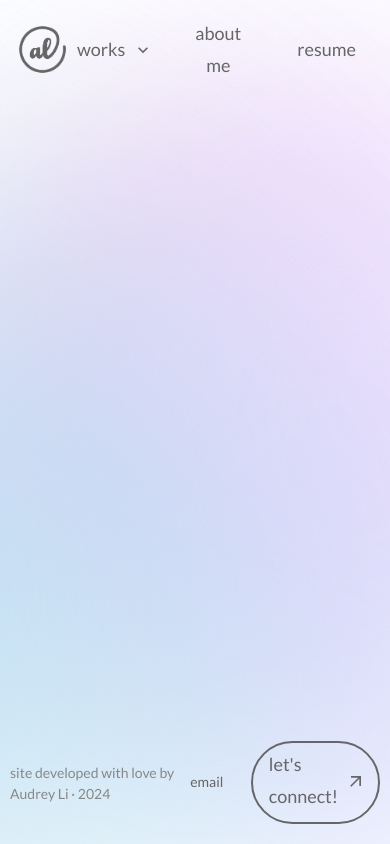
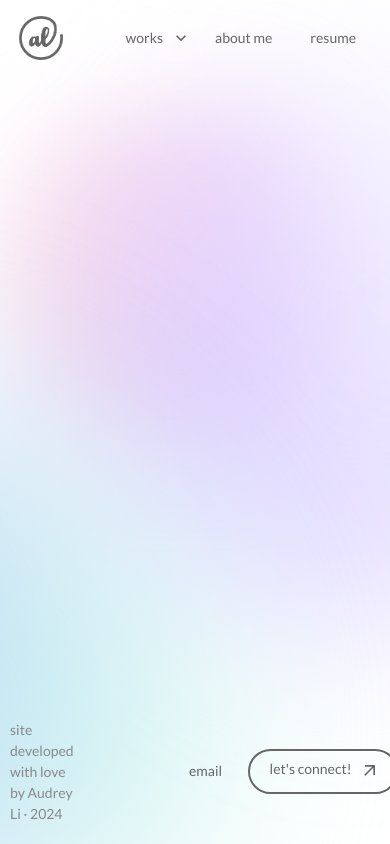
Before and after one commit to audreyyli/portfolio, a Next.js app in the folder portfolio/: page / in a window 390 px wide. Shown: the top 844 px of the page. Built offline with nearby package versions, Linux system fonts and the light colour scheme.

Commit message:
made responsive

```diff
--- a/portfolio/app/components/carousel/carousel.js
+++ b/portfolio/app/components/carousel/carousel.js
@@ -1,11 +1,41 @@
 "use client";
 import React from "react";
 import { motion, useSpring, useTransform } from "framer-motion";
+import { useTheme, useMediaQuery } from "@mui/material";
 import Aside from "../projects/aside";
 
-const Carousel = ({ triggerScroll, items, itemWidth = "650px", gap = "40px" }) => {
-  // Map triggerScroll to desired x positions
-  const mappedX = useTransform(triggerScroll, [0, 1], ["0%", "-4400%"]);
+const Carousel = ({ triggerScroll, items }) => {
+  const theme = useTheme();
+
+  // Determine screen size with Material-UI breakpoints
+  const isXs = useMediaQuery(theme.breakpoints.down("sm"));
+  const isSm = useMediaQuery(theme.breakpoints.between("sm", "md"));
+  const isMdUp = useMediaQuery(theme.breakpoints.up("md"));
+
+  // Responsive itemWidth based on screen size
+  const itemWidth = isXs
+    ? "480px"
+    : isSm
+    ? "500px"
+    : "650px";
+
+  // Responsive gap based on screen size
+  const gap = isXs
+    ? "20px"
+    : isSm
+    ? "40px"
+    : "40px";
+
+  // Adjust mappedX values based on screen size
+  const mappedX = useTransform(
+    triggerScroll,
+    [0, 1],
+    isXs
+      ? ["0%", "-4510%"]
+      : isSm
+      ? ["0%", "-3400%"]
+      : ["0%", "-4400%"]
+  );
 
   // Use spring for smooth, non-bouncy scrolling
   const x = useSpring(mappedX, {
@@ -19,7 +49,7 @@ const Carousel = ({ triggerScroll, items, itemWidth = "650px", gap = "40px" }) =
       style={{
         position: "relative",
         margin: "0 auto",
-        maxWidth: "1200px", // Limit carousel width
+        maxWidth: "1200px",
       }}
     >
       {/* Scrollable container */}
--- a/portfolio/app/components/footer/footer.js
+++ b/portfolio/app/components/footer/footer.js
@@ -34,7 +34,8 @@ const Footer = () => {
         sx={{
           display: "flex",
           alignItems: "center",
-          gap: { xs: "12px", md: "20px" },
+          gap: { xs: "10px", md: "20px" },
+          marginLeft: { xs: "100px", md: "0" },
         }}
       >
         {/* Email Button */}
@@ -78,7 +79,7 @@ const Footer = () => {
           variant="contained"
           endIcon={<ArrowOutward />}
           sx={{
-            fontSize: "18px",
+            fontSize: { xs: "14px", sm: "16px", md: "18px" },
             textTransform: "none",
             backgroundColor: "transparent",
             color: "#666",
@@ -89,6 +90,7 @@ const Footer = () => {
             position: "relative",
             overflow: "hidden",
             transition: "all 0.3s ease-in-out",
+            width: { xs: "150px", sm: "170px", md: "auto" },
             "& .MuiButton-endIcon": {
               transition: "transform 0.3s ease-in-out",
             },
--- a/portfolio/app/components/header/header.js
+++ b/portfolio/app/components/header/header.js
@@ -55,13 +55,13 @@ export default function Header() {
                 component="img"
                 src={isHovered ? '/images/logoHover.png' : '/images/logo.png'}
                 alt="Logo"
-                sx={{ width: '60px', height: 'auto', cursor: 'pointer' }}
+                sx={{ width: { xs: "50px", md: "60px" }, height: 'auto', cursor: 'pointer' }}
               />
             </Link>
           </Box>
 
           {/* Right: Navigation */}
-          <Box sx={{ display: 'flex', flexGrow: 1, justifyContent: 'flex-end', alignItems: 'center', gap: '20px' }}>
+          <Box sx={{ display: 'flex', flexGrow: 1, justifyContent: 'flex-end', alignItems: 'center', gap: { xs: "2px", md: '20px' } }}>
             <Box
               onMouseEnter={handleMenuOpen}
               onMouseLeave={handleMenuClose}
@@ -73,7 +73,7 @@ export default function Header() {
                 sx={{
                   textTransform: 'none',
                   fontWeight: 400,
-                  fontSize: '18px',
+                  fontSize: { xs: "14px", sm: "16px", md: "18px" },
                   color: '#666',
                   position: 'relative',
                   overflow: 'hidden',
@@ -137,7 +137,7 @@ export default function Header() {
                 <MenuItem
                   onClick={handleMenuClose}
                   sx={{
-                    fontSize: '16px',
+                    fontSize: { xs: "14px", sm: "16px", md: "18px" },
                     fontWeight: 400,
                     color: '#666',
                     textTransform: 'none',
@@ -172,10 +172,10 @@ export default function Header() {
               </Menu>
             </Box>
             <Link href="/about" passHref>
-              <CustomButton variantType="header" sx={{ textTransform: 'none' }}>about me</CustomButton>
+              <CustomButton variantType="header" sx={{ textTransform: 'none', fontSize: { xs: "14px", sm: "16px", md: "18px" }, }}>about me</CustomButton>
             </Link>
             <Link href="https://drive.google.com/file/d/1T9rz24Lk_VVmbJu8VPyuUEPD3zT7-ujs/view?usp=sharing" passHref target="_blank" rel="noopener noreferrer">
-              <CustomButton variantType="header" sx={{ textTransform: 'none' }}>resume</CustomButton>
+              <CustomButton variantType="header" sx={{ textTransform: 'none', fontSize: { xs: "14px", sm: "16px", md: "18px" }, }}>resume</CustomButton>
             </Link>
           </Box>
         </Toolbar>
--- a/portfolio/app/globals.css
+++ b/portfolio/app/globals.css
@@ -65,6 +65,14 @@ body {
   font-style: normal;
 }
 
+/* Lato Bold */
+@font-face {
+  font-family: 'Lato';
+  src: url('/fonts/Lato/Lato-Black.ttf') format('truetype');
+  font-weight: 900; /* Bold weight */
+  font-style: normal;
+}
+
 /* Lato Italic */
 @font-face {
   font-family: 'Lato';
@@ -84,7 +92,7 @@ body {
 /* Define the Amoresa font */
 @font-face {
   font-family: 'Amoresa';
-  src: url('/fonts/amoresa/Andrey Sharonov - Amoresa Regular.otf') format('opentype');
+  src: url('/fonts/Amoresa/Andrey Sharonov - Amoresa Regular.otf') format('opentype');
   font-weight: normal;
   font-style: normal;
 }
--- a/portfolio/app/page.tsx
+++ b/portfolio/app/page.tsx
@@ -145,7 +145,7 @@ function MyApp() {
           sx={{
             maxWidth: "1200px",
             margin: "0 auto",
-            padding: { xs: "15px", sm: "20px" },
+            padding: { xs: "15px", md: "18px", lg: "20px" },
             height: "100%",
             display: "flex",
             flexDirection: "column",
@@ -157,7 +157,7 @@ function MyApp() {
           <Box
             sx={{
               position: "fixed",
-              top: "20%",
+              top: { xs: "45%", lg: "20%" },
               left: 0,
               zIndex: -5,
               animation: `${floatAnimation1} 10s ease-in-out infinite`,
@@ -165,7 +165,11 @@ function MyApp() {
           >
             <Box
               sx={{
-                "--size": "700px",
+                "--size": {
+                  xs: "500px",
+                  md: "700px",
+                  lg: "700px",
+                },
                 "--speed": "10s",
                 "--easing": "cubic-bezier(0.8, 0.2, 0.2, 0.8)",
                 width: "var(--size)",
@@ -191,7 +195,11 @@ function MyApp() {
           >
             <Box
               sx={{
-                "--size": "680px",
+                "--size": {
+                  xs: "480px",
+                  md: "680px",
+                  lg: "680px",
+                },
                 "--speed": "20s",
                 "--easing": "cubic-bezier(0.8, 0.2, 0.2, 0.8)",
                 width: "var(--size)",
@@ -217,7 +225,11 @@ function MyApp() {
           >
             <Box
               sx={{
-                "--size": "500px",
+                "--size": {
+                  xs: "300px",
+                  md: "500px",
+                  lg: "500px",
+                },
                 "--speed": "15s",
                 "--easing": "cubic-bezier(0.8, 0.2, 0.2, 0.8)",
                 width: "var(--size)",
@@ -251,18 +263,18 @@ function MyApp() {
                 flexDirection: "column",
                 justifyContent: "center",
                 alignItems: "flex-start",
-                marginTop: "10px",
+                marginTop: { xs: "-30px", lg: "10px" } ,
               }}
             >
               <Typography
                 sx={{
-                  fontSize: { xs: "18px", md: "24px" },
+                  fontSize: { xs: "20px", md: "22px", lg: "24px" },
                   fontWeight: 100,
                   textTransform: "none",
                   color: "#666",
                   fontFamily: "Lato",
                   margin: "0 auto",
-                  marginBottom: "60px",
+                  marginBottom: { xs: "30px", md: "60px" },
                   textAlign: "center",
                 }}
               >
@@ -282,36 +294,37 @@ function MyApp() {
                 <Typography
                   variant="h4"
                   sx={{
-                    fontWeight: "bold",
+                    fontWeight: 900,
                     position: "absolute",
-                    color: "#DDD",
-                    fontSize: { xs: "200px", md: "300px" },
+                    color: "#BBB",
+                    fontSize: { xs: "180px", md: "300px" },
                     fontFamily: "Lato",
                     fontStyle: "normal",
                     zIndex: 0,
                     transform: "translate(-50%, -50%)",
-                    top: "25%",
-                    left: "53%",
+                    top: { xs: "70%", md: "25%" },
+                    left: { xs: "55%", md: "53%" },
                   }}
                 >
                   &
                 </Typography>
 
                 {/* Simple */}
-                <Box sx={{ display: "flex", alignItems: "baseline", zIndex: 1 }}>
+                <Box sx={{ display: "flex", alignItems: "baseline", zIndex: 1, }}>
                   <Typography
                     variant="h4"
                     sx={{
                       textTransform: "none",
                       color: "#666",
-                      fontSize: { xs: "60px", md: "180px" },
+                      fontSize: { xs: "110px", md: "180px" },
                       fontFamily: "Amoresa",
                       fontStyle: "normal",
                       transform: "rotate(5deg)",
-                      paddingRight: "15px",
+                      paddingRight: { xs: "0px", md: "15px" },
                       display: "inline-block",
-                      position: "relative",
+                      position: { xs: "relative", md: undefined },
                       top: "-20px",
+                      left: { xs: "20%", md: "0" }
                     }}
                   >
                     S
@@ -322,9 +335,11 @@ function MyApp() {
                       fontWeight: 900,
                       textTransform: "none",
                       color: "#666",
-                      fontSize: { xs: "60px", md: "150px" },
+                      fontSize: { xs: "80px", md: "150px" },
                       fontFamily: "Lato",
                       fontStyle: "italic",
+                      position: { xs: "relative", md: undefined },
+                      left: { xs: "20%", md: "0" }
                     }}
                   >
                     imple
@@ -338,14 +353,15 @@ function MyApp() {
                     sx={{
                       textTransform: "none",
                       color: "#666",
-                      fontSize: { xs: "60px", md: "270px" },
+                      fontSize: { xs: "150px", md: "270px" },
                       fontFamily: "Amoresa",
                       fontStyle: "normal",
                       paddingRight: "10px",
                       display: "inline-block",
                       transform: "rotate(-5deg)",
                       position: "relative",
-                      top: "20px",
+                      top: { xs: "130px", md: "20px" },
+                      left: { xs: "-80%", md: "0" }
                     }}
                   >
                     b
@@ -356,11 +372,12 @@ function MyApp() {
                       fontWeight: 900,
                       textTransform: "none",
                       color: "#666",
-                      fontSize: { xs: "60px", md: "150px" },
+                      fontSize: { xs: "80px", md: "150px" },
                       fontFamily: "Lato",
                       fontStyle: "italic",
                       position: "relative",
-                      top: "-18px",
+                      top: { xs: "105px", md: "-18px" },
+                      left: { xs: "-80%", md: "0" }
                     }}
                   >
                     ubbly
@@ -370,11 +387,11 @@ function MyApp() {
 
               <Typography
                 sx={{
-                  fontSize: { xs: "18px", md: "24px" },
+                  fontSize: { xs: "20px", md: "22px", lg: "24px" },
                   fontWeight: 100,
                   textTransform: "none",
                   color: "#666",
-                  marginTop: "35px",
+                  marginTop: { xs: "90px", md: "5px" },
                   fontFamily: "Lato",
                   margin: "0 auto",
                   textAlign: "center",
@@ -408,7 +425,7 @@ function MyApp() {
           display: "flex",
           flexDirection: "column",
           alignItems: "flex-start",
-          marginTop: "180px",
+          marginTop: { xs: "210px", md: "180px" },
         }}
       >
         <Box
@@ -416,7 +433,7 @@ function MyApp() {
             display: "flex",
             justifyContent: "center",
             alignItems: "center",
-            gap: "50px",
+            gap: { xs: "30px", md: "50px" },
             margin: "0 auto",
             position: "relative",
           }}
@@ -445,7 +462,7 @@ function MyApp() {
                 fontWeight: 900,
                 textTransform: "none",
                 color: "#666",
-                fontSize: { xs: "60px", md: "40px" },
+                fontSize: { xs: "40px", md: "40px" },
                 fontFamily: "Lato",
                 fontStyle: "italic",
               }}
@@ -461,7 +478,7 @@ function MyApp() {
               sx={{
                 textTransform: "none",
                 color: "#666",
-                fontSize: { xs: "60px", md: "65px" },
+                fontSize: { xs: "55px", md: "65px" },
                 fontFamily: "Amoresa",
                 fontStyle: "normal",
                 display: "inline-block",
@@ -478,7 +495,7 @@ function MyApp() {
                 fontWeight: 900,
                 textTransform: "none",
                 color: "#666",
-                fontSize: { xs: "60px", md: "40px" },
+                fontSize: { xs: "40px", md: "40px" },
                 fontFamily: "Lato",
                 fontStyle: "italic",
                 position: "relative",
@@ -491,7 +508,7 @@ function MyApp() {
 
         <Typography
           sx={{
-            fontSize: { xs: "18px", md: "24px" },
+            fontSize: { xs: "20px", md: "22px", lg: "24px" },
             maxWidth: "1200px",
             fontWeight: 100,
             textTransform: "none",
@@ -510,7 +527,7 @@ function MyApp() {
               <motion.div
           style={{
             position: "fixed",
-            top: "55px",
+            top: "65px",
             left: 0,
             width: "100%",
             height: "50vh",
@@ -528,6 +545,8 @@ function MyApp() {
               flexDirection: "column",
               justifyContent: "center",
               alignItems: "center",
+              paddingLeft: { xs: "10px", lg: "0"},
+              marginTop: { xs: "30px", md: "0"},
             }}
           >
             <Carousel triggerScroll={triggerScroll} items={items} />
--- a/portfolio/app/projects/epiPlan/page.tsx
+++ b/portfolio/app/projects/epiPlan/page.tsx
@@ -124,6 +124,7 @@ export default function EpiPlan() {
           sx={{
             maxWidth: "1200px",
             margin: "0 auto",
+            padding: { xs: "10px", sm: "20px" },
           }}
           >
             <Problem
--- a/portfolio/app/projects/instagram/page.tsx
+++ b/portfolio/app/projects/instagram/page.tsx
@@ -127,6 +127,7 @@ export default function Instagram() {
           sx={{
             maxWidth: "1200px",
             margin: "0 auto",
+            padding: { xs: "10px", sm: "20px" },
           }}
           >
             <Problem
--- a/portfolio/app/projects/twoSmallMen/page.tsx
+++ b/portfolio/app/projects/twoSmallMen/page.tsx
@@ -127,6 +127,7 @@ export default function TwoSmallMen() {
           sx={{
             maxWidth: "1200px",
             margin: "0 auto",
+            padding: { xs: "10px", sm: "20px" },
           }}
           >
             <Problem
--- a/portfolio/app/projects/wuksa/page.tsx
+++ b/portfolio/app/projects/wuksa/page.tsx
@@ -125,6 +125,7 @@ export default function Wuksa() {
           sx={{
             maxWidth: "1200px",
             margin: "0 auto",
+            padding: { xs: "10px", sm: "20px" },
           }}
           >
             <Problem
```
